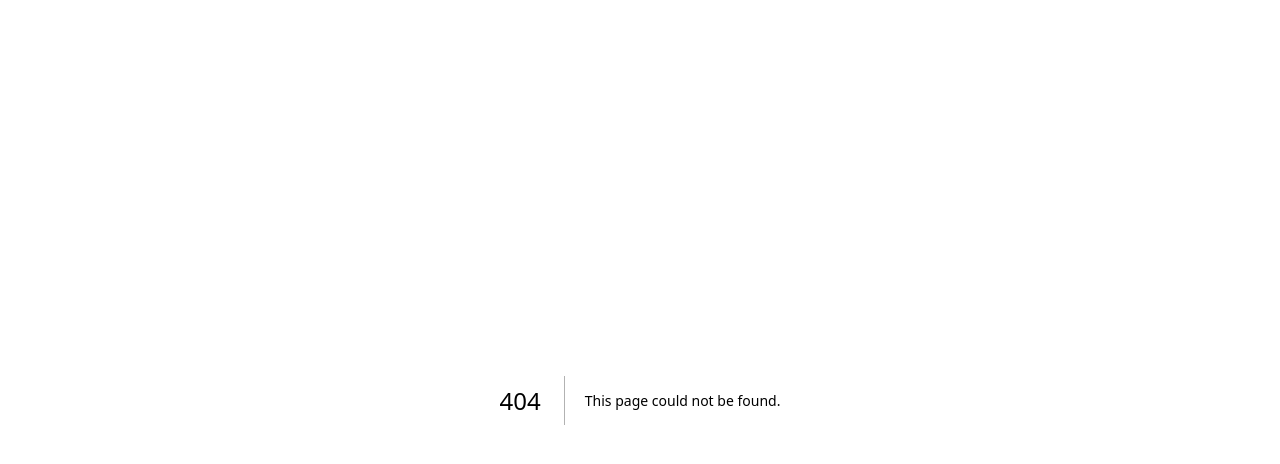
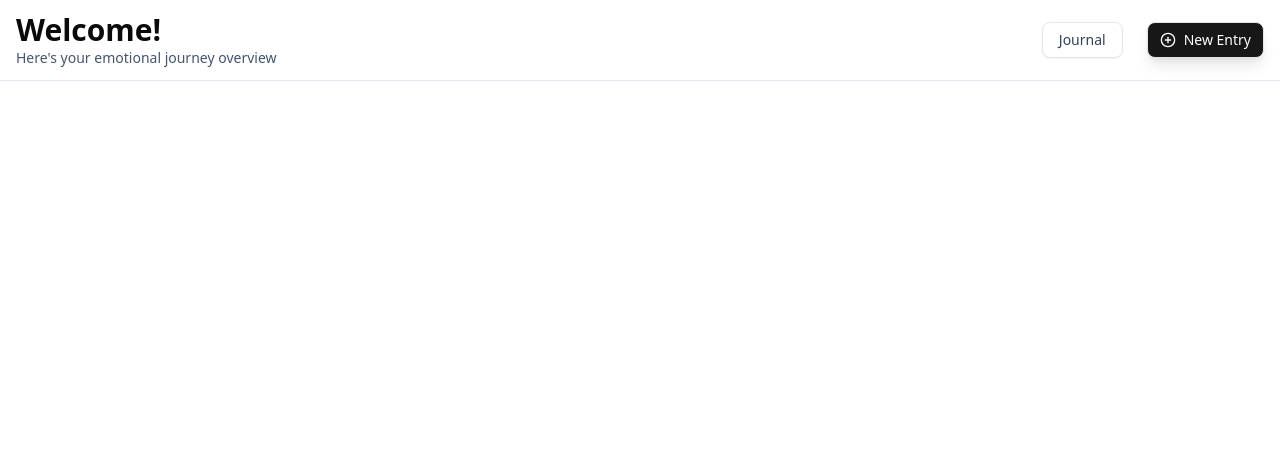
Before and after one commit to bhaskrr/mood-journal, a Next.js app: page /dashboard in a window 1280 px wide. Before the commit this address had no page. Shown: the top 464 px of the page. Built offline with nearby package versions, Linux system fonts and the light colour scheme.

Commit message:
added /dashboard page

```diff
--- /dev/null
+++ b/src/app/dashboard/page.tsx
@@ -0,0 +1,18 @@
+import Header from "../components/Header";
+
+const headerProps = {
+  h1: "Welcome!",
+  p: "Here's your emotional journey overview",
+  links: [
+    { name: "Journal", route: "/journal" },
+    { name: "New Entry", route: "/new" },
+  ],
+};
+
+export default function Dashboard() {
+  return (
+    <section className="">
+      <Header {...headerProps} />
+    </section>
+  );
+}
```
